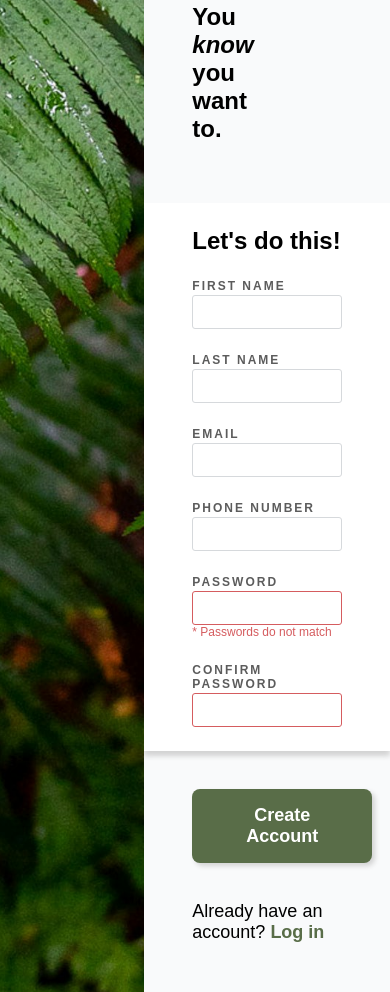
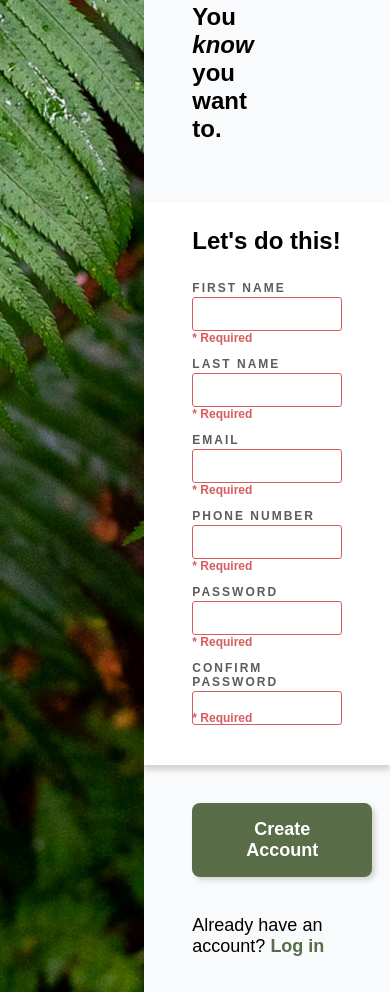
Before and after one commit to Ayman-Marghani/sign-up-form, a plain HTML site: page index.html in a window 390 px wide. Shown: the part 927-1919 px from the top of the page. Drawn offline with Linux system fonts and the light colour scheme.

Commit message:
Improve form validation
- Make all input fields required
- Add pattern validation for phone number input to only allow numbers
- Fix positioning issue with helper text when entering password
  - The helper text was causing the image to shrink slightly

```diff
--- a/index.html
+++ b/index.html
@@ -34,19 +34,19 @@
 
         <div class="form-row">
           <label for="first_name">FIRST NAME
-            <input type="text" id="first_name" name="user_first_name">
+            <input type="text" id="first_name" name="user_first_name" required>
           </label>
           <label for="last_name">LAST NAME
-            <input type="text" id="last_name" name="user_last_name">
+            <input type="text" id="last_name" name="user_last_name" required>
           </label>
         </div>
 
         <div class="form-row">
           <label for="email">EMAIL
-            <input type="email" id="email" name="user_email">
+            <input type="email" id="email" name="user_email" required>
           </label>
           <label for="phone_number">PHONE NUMBER
-            <input type="tel" id="phone_number" name="user_phone_number">
+            <input type="tel" id="phone_number" name="user_phone_number" pattern="[0-9]{8,15}" required>
           </label>
         </div>
 
--- a/styles.css
+++ b/styles.css
@@ -95,21 +95,22 @@ form {
   background-color: #fff;
 
   box-shadow: 0px 5px 5px lightgray;
-  padding: 24px 48px;
+  padding: 24px 48px 40px 48px;
 
   display: flex;
   flex-direction: column;
-  gap: 24px
+  gap: 26px
 }
 
 .form-row {
   display: flex;
   flex-wrap: wrap;
   column-gap: 72px;
-  row-gap: 24px; /* gap if items wrap */
+  row-gap: 26px; /* gap if items wrap */
 }
 
 label {
+  position: relative;
   font-size: 12px;
   font-weight: 600;
   letter-spacing: 2px;
@@ -144,11 +145,14 @@ label {
   border: 1px solid #D55C5F;
 }
 
-/* Add helping text after the password input if it's invalid */
-label:has(#pwd:invalid)::after {
-  content: "* Passwords do not match";
+/* Add helping text after an input if it's invalid */
+label:has(input:invalid)::after {
+  position: absolute;
+  top: 50px;
+  left: 0px;
+  content: "* Required";
   color: #D55C5F;
-  font-weight: 500;
+  font-weight: 600;
   letter-spacing: 0px;
 }
 
```
